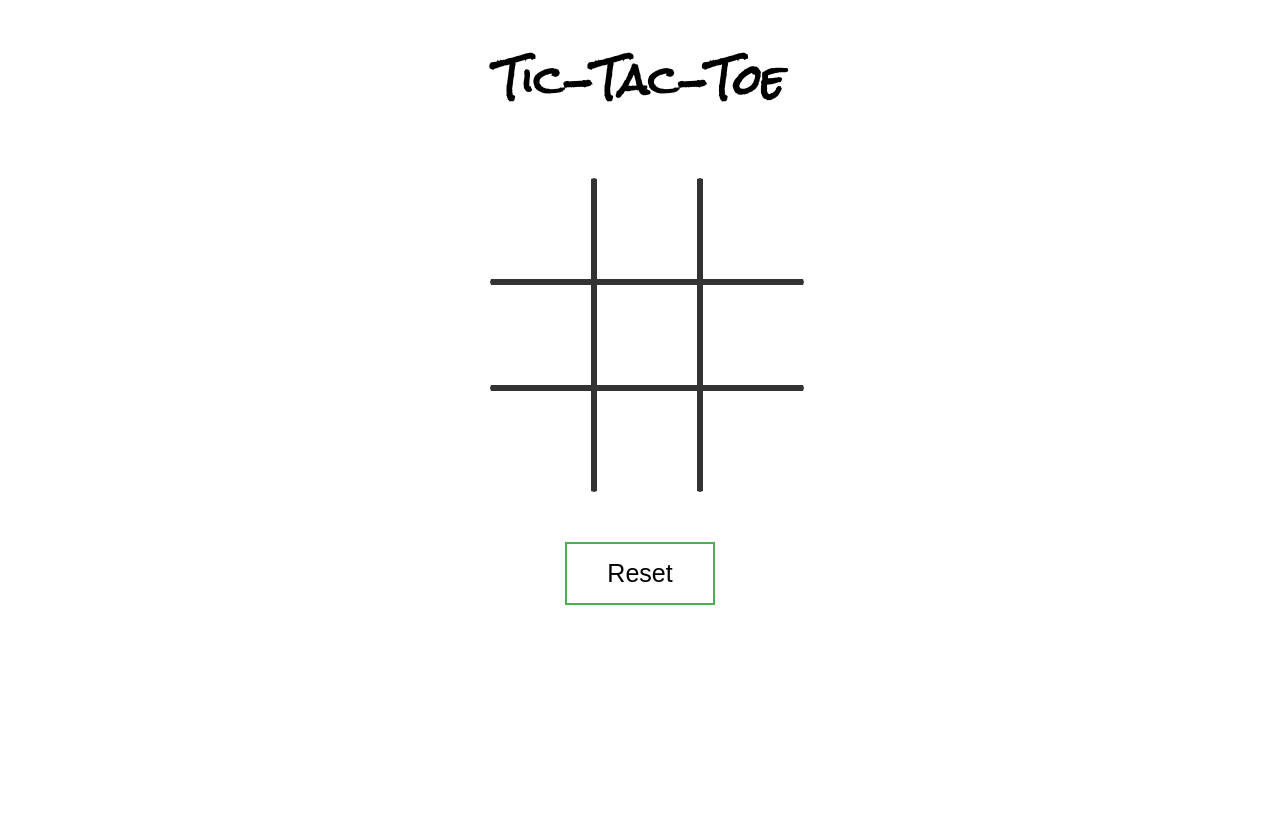
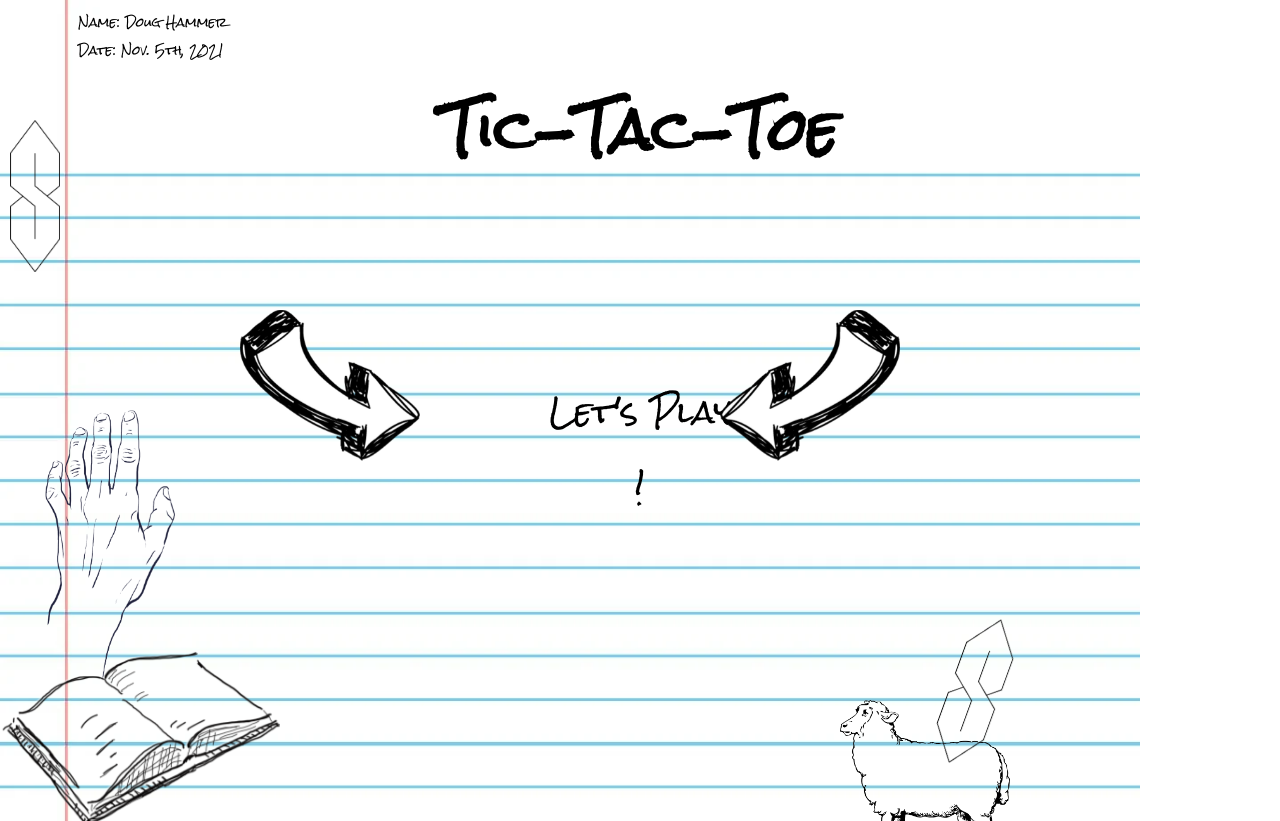
Before and after one commit to douglashammer/tic-tac-toe, a plain HTML site: page index.html in a window 1280 px wide. Before the commit the page ends 800 px from the top, so only its background shows below. Drawn offline with Linux system fonts and the light colour scheme.

Commit message:
Styled display/updated displayController

```diff
--- a/index.html
+++ b/index.html
@@ -8,9 +8,46 @@
 	</head>
 	<body>
 		<section>
+			<p>Name: Doug Hammer</br>Date: Nov. 5th, 2021</p>
 			<h1>Tic-Tac-Toe</h1>
-			<div id="game-window"></div>
-			<div class="game-container">
+			<button class="btn play-btn">Let's Play !</button>
+			<div class="start-arrows">
+				<img
+				src="images/arrow.png"
+				style="width: 180px; position: fixed; top: 310px; left: 240px;"
+			/>
+
+			<img
+				src="images/arrow.png"
+				style="width: 180px; position: fixed; top: 310px; left: 720px; transform: scaleX(-1);"
+			/>
+			</div>
+
+			<img
+				src="images/s.svg.png"
+				style="width: 50px; position: fixed; top: 120px; left: 10px"
+			/>
+
+			<img
+				src="images/sheep.png"
+				style="width: 170px; position: fixed; top: 700px; left: 840px;"
+			/>
+
+			<img
+				src="images/s.svg.png"
+				style="width: 50px; position: fixed; top: 615px; left: 950px; transform: rotate(20deg);"
+			/>
+			<img
+				src="images/hand.png"
+				style="width: 130px; position: fixed; top: 410px; left: 45px"
+			/>
+			<img
+				src="images/book.png"
+				style="width: 280px; position: fixed; top: 650px; left: 0"
+			/>
+		</section>
+		<section>
+			<div class="game-container fadeOut">
 				<div
 					data-cell-index="0"
 					class="cell remove-left-border remove-top-border"
@@ -33,7 +70,7 @@
 					class="cell remove-right-border remove-bottom-border"
 				></div>
 			</div>
-			<button id="reset-btn">Reset</button>
+			<button class="btn reset-btn fadeOut">Reset ?</button>
 		</section>
 
 		<script src="main.js"></script>
--- a/main.js
+++ b/main.js
@@ -1,9 +1,9 @@
-const playerCreator = (player, sign, turn) => {
-	return { player, sign, turn };
+const playerCreator = (player, sign, color, turn) => {
+	return { player, sign, color, turn };
 };
 
-const player1 = playerCreator('Player1', 'X', true);
-const player2 = playerCreator('Player2', 'O', false);
+const player1 = playerCreator('Player1', 'X',  '#eb4734', true);
+const player2 = playerCreator('Player2', 'O', '#202473', false);
 
 let turns = 9;
 
@@ -58,11 +58,13 @@ const gameBoard = (() => {
 				let square = e.target;
 				if (square.textContent === '' && winner === null) {
 					if (player1.turn) {
+						cell.style.color = player1.color;
 						square.textContent = player1.sign;
 						player1.turn = false;
 						player2.turn = true;
 						_gameboard[square.dataset.cellIndex] = player1.sign;
 					} else if (player2.turn) {
+						cell.style.color = player2.color;
 						square.textContent = player2.sign;
 						player2.turn = false;
 						player1.turn = true;
@@ -91,8 +93,22 @@ const gameBoard = (() => {
 })();
 
 const displayController = (() => {
-	clearBoard = () => {
+	const gameContainer = document.querySelector('.game-container');
+	const startArrows = document.querySelector('.start-arrows');
+
+	const playGame = () => {
+		gameContainer.classList.remove('fadeOut');
+		startArrows.classList.add('fadeOut');
+		playBtn.classList.add('fadeOut');
+		resetBtn.classList.remove('fadeOut');
+	}
+
+	const clearBoard = () => {
 		gameBoard.resetGame();
+		gameContainer.classList.add('fadeOut');
+		startArrows.classList.remove('fadeOut');
+		playBtn.classList.remove('fadeOut');
+		resetBtn.classList.add('fadeOut');
 
 		document.querySelectorAll('.cell').forEach((cell) => {
 			cell.textContent = '';
@@ -100,8 +116,11 @@ const displayController = (() => {
 	};
 
 	// Event Listeners
-	const resetBtn = document.getElementById('reset-btn');
+	const playBtn = document.querySelector('.play-btn');
+	playBtn.addEventListener('click', playGame);
+
+	const resetBtn = document.querySelector('.reset-btn');
 	resetBtn.addEventListener('click', clearBoard);
 
-	return { clearBoard };
+	return { playGame, clearBoard };
 })();
--- a/style.css
+++ b/style.css
@@ -1,34 +1,45 @@
 @import url('https://fonts.googleapis.com/css2?family=Rock+Salt&display=swap');
+
 
 body {
   text-align: center;
-  font-family: 'Rock Salt', 'cursive';
+	font-family: 'Rock Salt', 'cursive';
+	background-image: url("images/paper.webp");
+	background-repeat: no-repeat;
+	background-size: 1140px ;
+}
+
+p {
+	margin: 0;
+	text-align: left;
+	padding-left: 70px;
+	font-size: 12px;
 }
 
 h1 {
-	font-size: 40px;
+	font-size: 55px;
+	margin: 0;
+
 }
 
-#game-window {
-	margin-top: 40px;
-	margin-bottom: 40px;
-	font-size: 18px;
+.play-btn {
+	top: 180px;
 }
 
 .game-container {
 	display: grid;
 	grid-template-columns: repeat(3, auto);
-	width: 300px;
-	margin: 50px auto;
+	width: 365px;
+	margin: auto;
 }
 
 .cell {
-	width: 100px;
-	height: 100px;
+	width: 120px;
+	height: 120px;
 	border: 3px solid #333333;
 	cursor: pointer;
-	line-height: 100px;
-	font-size: 60px;
+	line-height: 120px;
+	font-size: 70px;
 }
 
 .remove-left-border {
@@ -47,15 +58,25 @@ h1 {
 	border-bottom: 1px solid transparent;
 }
 
-#reset-btn {
-	background-color: white;
-  color: black;
-  border: 2px solid #4CAF50;
-  padding: 15px 32px;
+.btn {
+	position: relative;
+	font-family: 'Rock Salt', 'cursive';
+	background-color: transparent;
+	border: none;
+	outline: none;
   text-align: center;
   text-decoration: none;
-  display: inline-block;
-	font-size: 25px;
-	width: 150px;
+	font-size: 30px;
+	width: 215px;
+	height: 60px;
 	cursor: pointer;
 }
+
+.reset-btn {
+	top: 45px;
+}
+
+.fadeOut {
+	opacity: 0;
+	pointer-events: none;
+}
```
Also changed, not shown: images/arrow.png (added), images/book.png (added), images/hand.png (added), images/paper.webp (added), images/s.svg.png (added), images/sheep.png (added).
